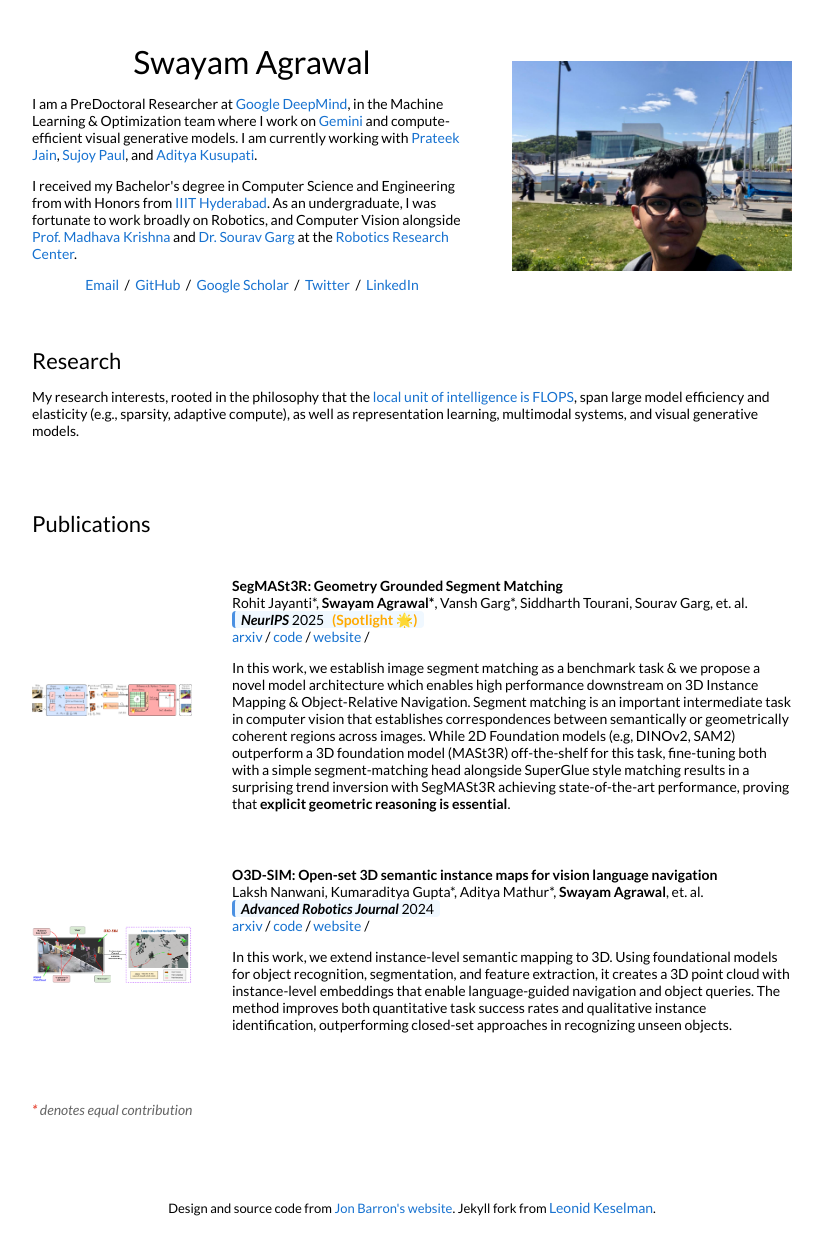
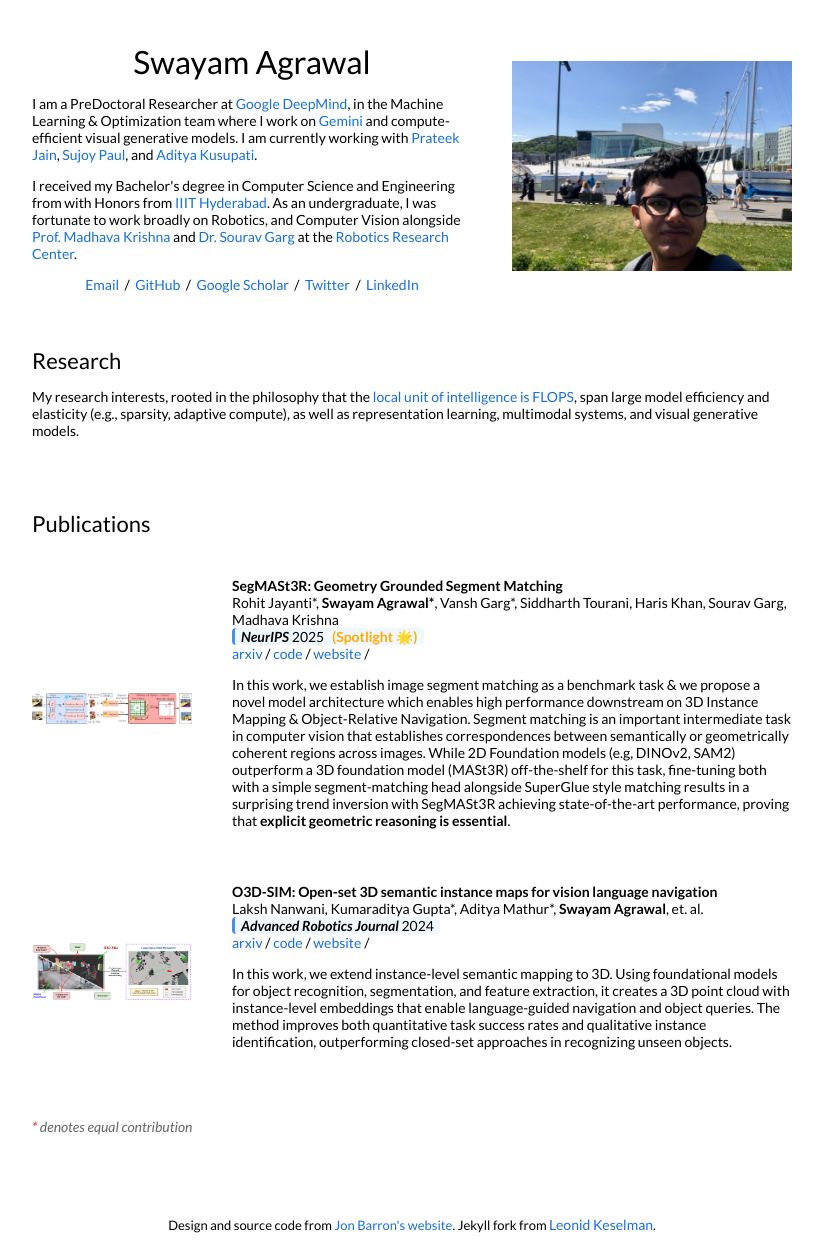
Before and after one commit to Swayam421/swayam421.github.io, a Jekyll site: the page built from _posts/2025-10-11-segmast3r.markdown, in a window 1280 px wide. Shown: the whole page, without its empty margins (228-1051 px from the left). Built offline with Jekyll 4.4.1, drawn with Linux system fonts in a browser that asks for light colours.

Commit message:
Update 2025-10-11-segmast3r.markdown

```diff
--- a/_posts/2025-10-11-segmast3r.markdown
+++ b/_posts/2025-10-11-segmast3r.markdown
@@ -5,7 +5,7 @@ date:   2025-10-11
 image: /images/segmast3r-pic.png
 categories: research
 author: "Swayam Agrawal"
-authors: "Rohit Jayanti*, <strong>Swayam Agrawal*</strong>, Vansh Garg*, Siddharth Tourani, Sourav Garg, et. al."
+authors: "Rohit Jayanti*, <strong>Swayam Agrawal*</strong>, Vansh Garg*, Siddharth Tourani, Haris Khan, Sourav Garg, Madhava Krishna"
 venue: "NeurIPS"
 arxiv: https://arxiv.org/abs/2510.05051
 code: https://github.com/SegMASt3R
```
